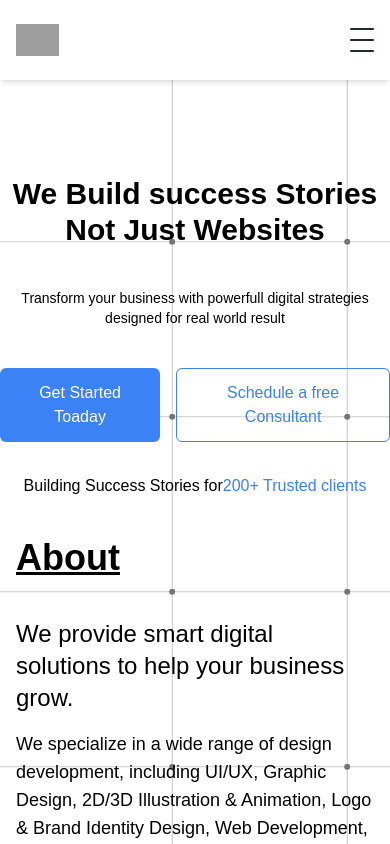
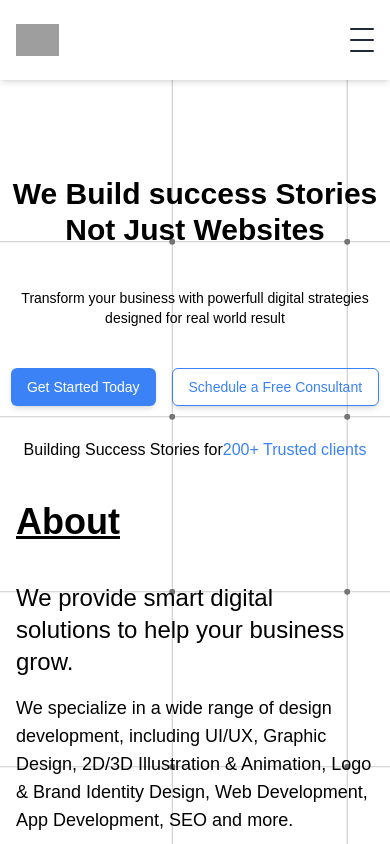
Before and after one commit to cykoravish/novanectar-reimagined, a Next.js app: page / in a window 390 px wide. Shown: the top 844 px of the page. Built offline with nearby package versions, Linux system fonts and the light colour scheme; grey boxes are pictures that could not be loaded.

Commit message:
landing page responsive

```diff
--- a/src/components/landing/MainContent.tsx
+++ b/src/components/landing/MainContent.tsx
@@ -47,15 +47,19 @@ export const MainContent = () => {
               for real world result
             </p>
           </div>
-          <div className="flex pt-10 justify-center gap-4">
-            <button className="bg-blue-500 px-4 py-3 text-white rounded-md">
-              Get Started Toaday
+          <div className="flex pt-10 px-2 justify-center gap-4">
+            {/* Get Started Button */}
+            <button className="bg-blue-500 px-4 py-2 sm:px-5 sm:py-2 text-white text-sm sm:text-base rounded-md font-medium shadow-md transition-transform transform hover:scale-105 hover:bg-blue-600 focus:ring-2 focus:ring-blue-400 focus:outline-none active:scale-95">
+              Get Started Today
             </button>
-            <button className="border border-blue-500 text-blue-500 px-4 py-3 rounded-md font-medium">
-              Schedule a free Consultant
+
+            {/* Schedule Consultant Button */}
+            <button className="border border-blue-500 text-blue-500 px-4 py-2 sm:px-5 sm:py-2 text-sm sm:text-base rounded-md font-medium shadow-md transition-transform transform hover:scale-105 hover:text-white hover:bg-blue-500 focus:ring-2 focus:ring-blue-400 focus:outline-none active:scale-95">
+              Schedule a Free Consultant
             </button>
           </div>
-          <p className="text-black text-center pt-8">
+
+          <p className="text-black text-center pt-8 px-2">
             Building Success Stories for
             <span className="text-blue-500">200+ Trusted clients</span>
           </p>
```
